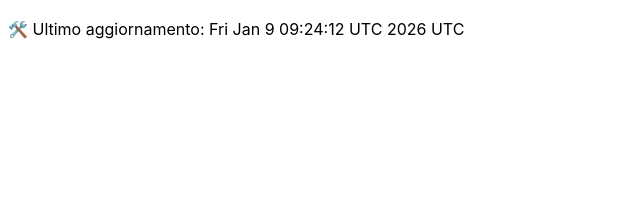
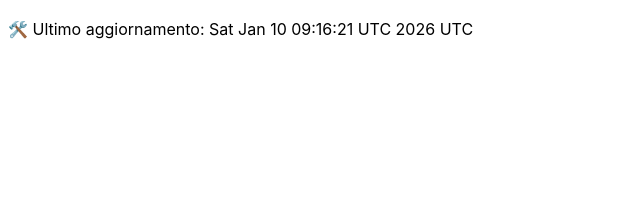
Before and after one commit to DanteTrb/DanteTrb.github.io, a Jekyll site: the page built from badges.md, in a window 1280 px wide. Shown: the top 212 px of the page, without its empty margins (0-640 px from the left). Built offline with Jekyll 4.4.1, drawn with Linux system fonts in a browser that asks for light colours; our own code applies the rules of GitHub Pages for plain Markdown files.

Commit message:
🛠️ Aggiornamento automatico badge

```diff
--- a/badges.md
+++ b/badges.md
@@ -1 +1 @@
-🛠️ Ultimo aggiornamento: Fri Jan  9 09:24:12 UTC 2026 UTC
+🛠️ Ultimo aggiornamento: Sat Jan 10 09:16:21 UTC 2026 UTC
```
